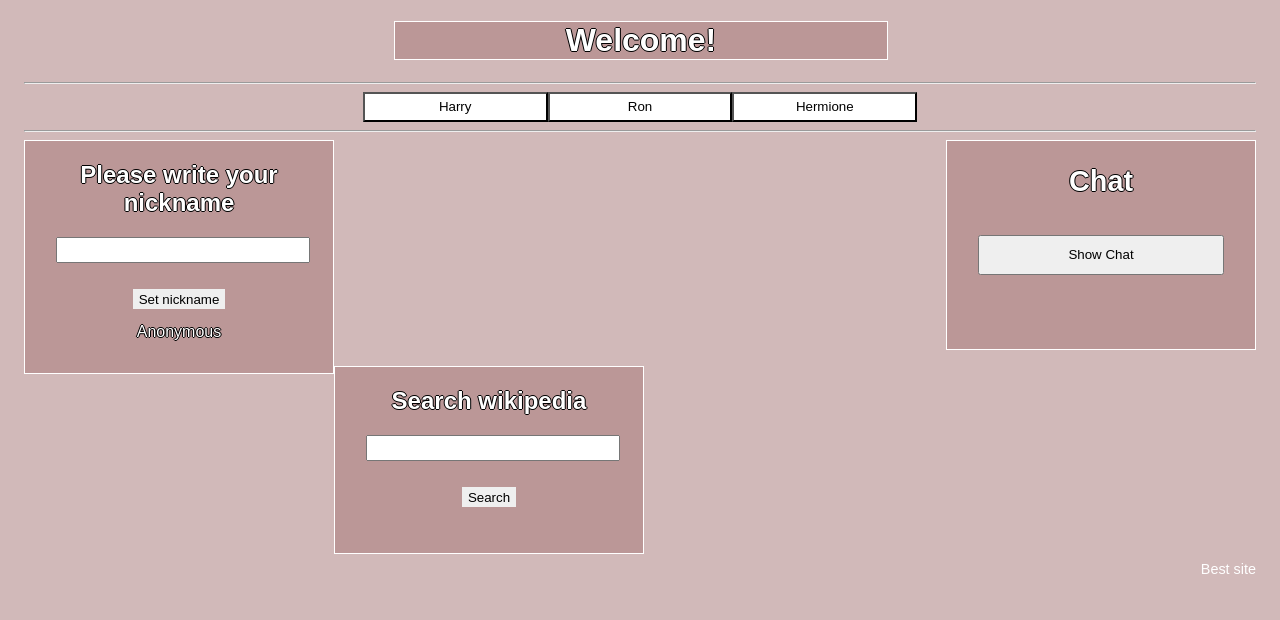
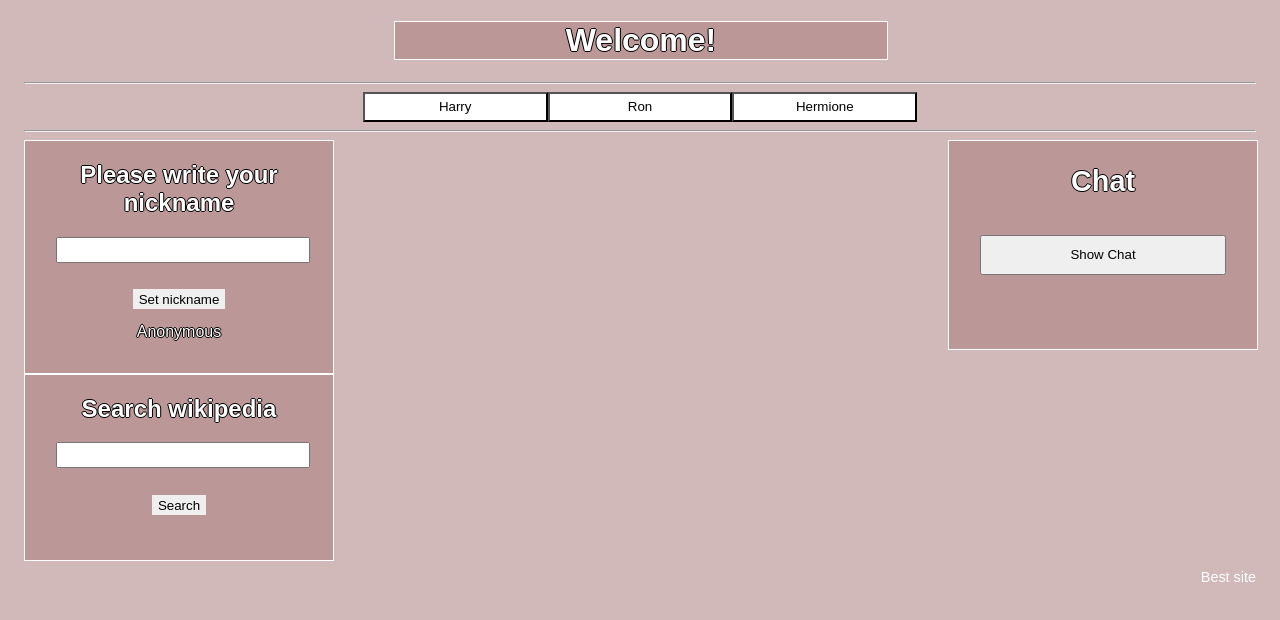
Before and after one commit to awege/someReactProject, a React app: page / in a window 1280 px wide. Shown: the top 620 px of the page. Built offline with nearby package versions, Linux system fonts and the light colour scheme.

Commit message:
Cleaned up the layout
Cleaned up the layout

```diff
--- a/src/App.js
+++ b/src/App.js
@@ -75,23 +75,29 @@ class App extends Component {
           </button>
         </div>
         <hr></hr>
-        <LogIn
-          setAccount={this.props.setAccount}
-          currentNick={this.props.nicknamers}
+        <div className="Content">
+        <div className="LeftContent">
+          <LogIn
+            setAccount={this.props.setAccount}
+            currentNick={this.props.nicknamers}
+          />
+          <WikiSearch
+          setWikiRes={this.props.setWikiRes}
+          setWikiImage={this.props.setWikiImage}
         />
-        <Chat
-          nickname={this.props.nicknamers}
-        />
+        </div>
         <div className="MiddleContent">
           {this.state.btnClicked[0] ? <LoadContent character='Harry' /> : ''}
           {this.state.btnClicked[1] ? <LoadContent character='Ron' /> : ''}
           {this.state.btnClicked[2] ? <LoadContent character='Hermione' /> : ''}
           {isWikiRes ? <WikiResult wikiRes={this.props.wikiResult} wikiImage={this.props.wikiImage}/> : ''}
         </div>
-        <WikiSearch
-          setWikiRes={this.props.setWikiRes}
-          setWikiImage={this.props.setWikiImage}
-        />
+        <div className="RightContent">
+          <Chat
+            nickname={this.props.nicknamers}
+          />
+        </div>
+        </div>
         <Footer />
       </div>
     );
--- a/src/css/App.css
+++ b/src/css/App.css
@@ -1,5 +1,23 @@
+.Content {
+  display: inline-flex;
+  width: 100%;
+}
+
+
 .MiddleContent {
-  height: 226px;
+  min-height: 226px;
+  width: 50%;
+  display: inline-block;
+}
+
+.LeftContent {
+  width: 25%;
+  display: inline-block;
+}
+
+.RightContent {
+  width: 25%;
+  display: inline-block;
 }
 
 .App {
--- a/src/css/chat.css
+++ b/src/css/chat.css
@@ -1,8 +1,8 @@
 .Chat {
     background-color: rgb(187, 151, 151);
     padding-bottom: 2em;
-    width: 25%;
-    float: right;
+    width: 100%;
+    display:inline-block;
     min-height: 11em;
     border: 0.5px solid;
     color: white;
--- a/src/css/loadContent.css
+++ b/src/css/loadContent.css
@@ -1,11 +1,10 @@
 .Potter-text {
   background-color: rgb(187, 151, 151);
   float: right;
-  width: 48.8%;
+  width: 100%;
   border: 0.5px;
   color: white;
   text-shadow: -1px 0 black, 0 1px black, 1px 0 black, 0 -1px black;
-  padding-right: 0.6em;
   border: 0.5px solid;
 }
 
--- a/src/css/login.css
+++ b/src/css/login.css
@@ -1,8 +1,7 @@
 .LogIn {
   background-color: rgb(187, 151, 151);
   padding-bottom: 2em;
-  width: 25%;
-  float: left;
+  width: 100%;
   text-align: center;
   border: 0.5px solid;
   color: white;
--- a/src/css/wikiResult.css
+++ b/src/css/wikiResult.css
@@ -1,11 +1,10 @@
 .Wiki-text {
     background-color: rgb(187, 151, 151);
     float: right;
-    width: 48.8%;
+    width: 100%;
     border: 0.5px;
     color: white;
     text-shadow: -1px 0 black, 0 1px black, 1px 0 black, 0 -1px black;
-    padding-right: 0.6em;
     border: 0.5px solid;
   }
 
--- a/src/css/wikipediaSearch.css
+++ b/src/css/wikipediaSearch.css
@@ -1,8 +1,7 @@
 .WikiSearch {
     background-color: rgb(187, 151, 151);
     padding-bottom: 2em;
-    width: 25%;
-    float: left;
+    width: 100%;
     text-align: center;
     border: 0.5px solid;
     color: white;
--- a/src/wikipediaSearch.js
+++ b/src/wikipediaSearch.js
@@ -24,6 +24,15 @@ export default class WikiSearch extends Component {
   handleSubmit(event) {
     const currentText = this.state.searchTextChange.toString();
     event.preventDefault();
+    if (currentText === '') {
+      this.props.setWikiRes('');
+      this.props.setWikiImage('');
+      this.setState({
+        searchText: currentText,
+        searchTextChange: '',
+      });
+      return;
+    }
     const searchRes = fetchWiki(currentText).then(res => {
       this.props.setWikiRes(res)
       fetchWikiImage(res[1][0]).then(res => {
```
